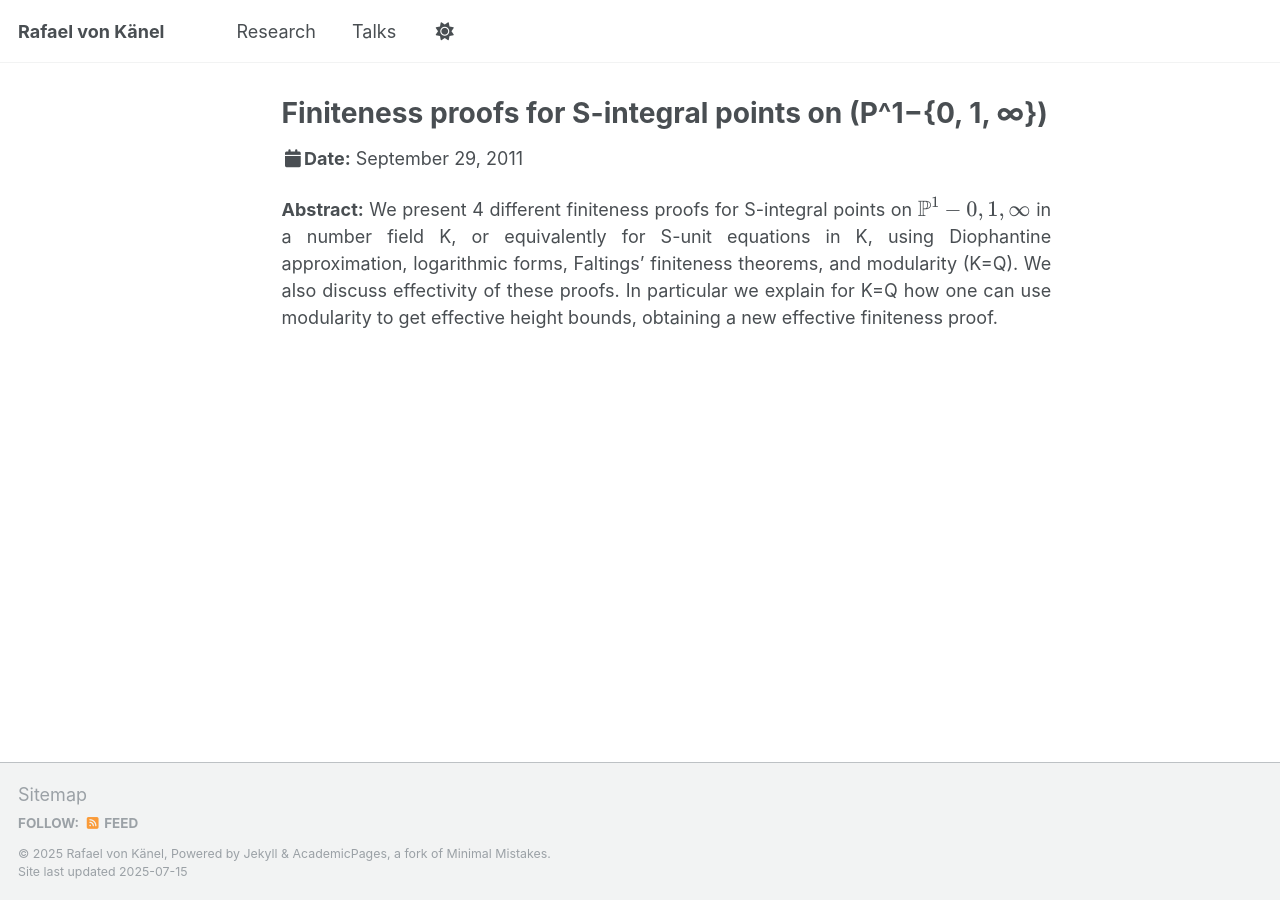
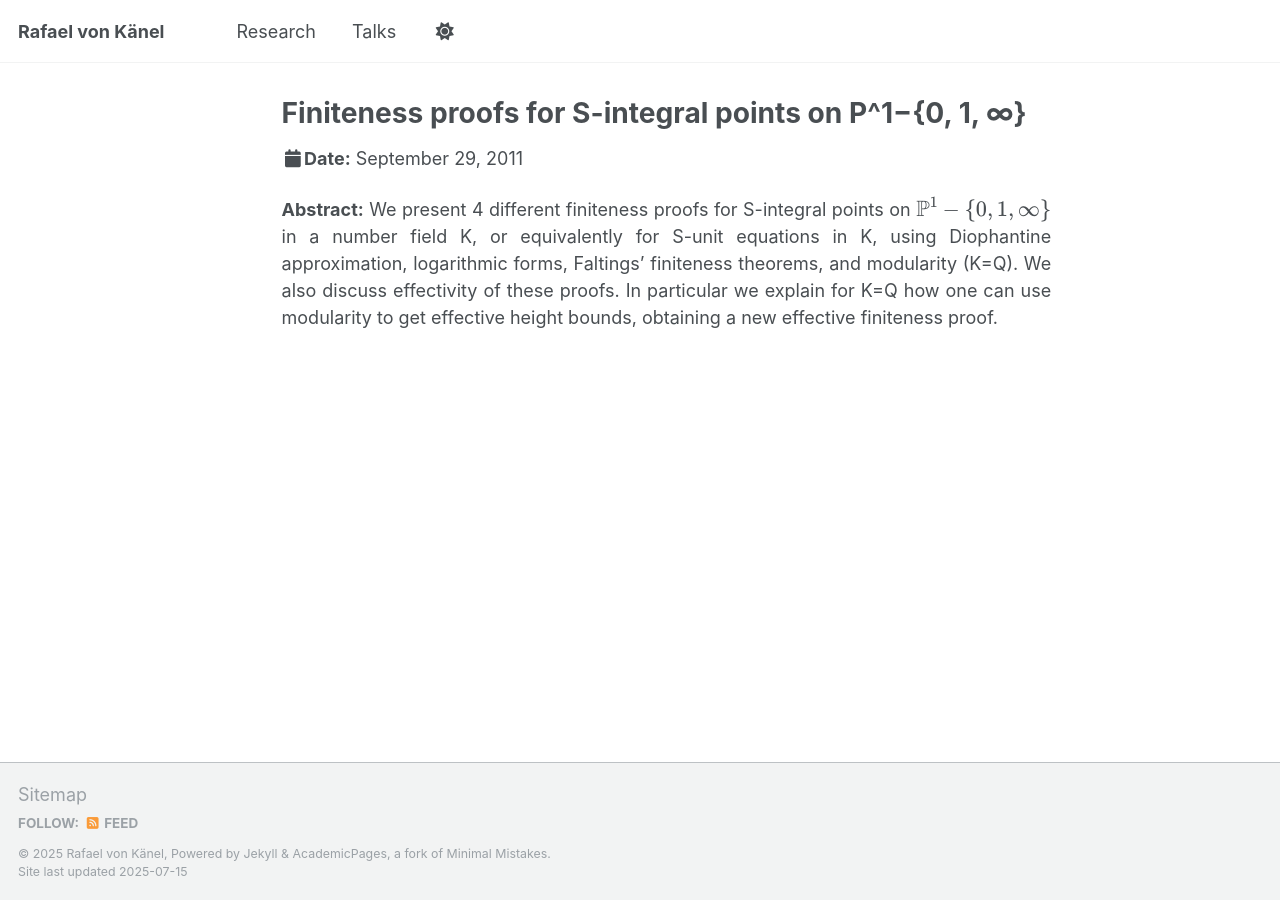
Before and after one commit to rafaelvonkanel/rafaelvonkanel.github.io, a Jekyll site: the page built from _talks/2011-09-29-talk.md, in a window 1280 px wide. Built offline with Jekyll 4.4.1, drawn with Linux system fonts in a browser that asks for light colours; a script that is not in the unit is left out.

Commit message:
Update 2011-09-29-talk.md

```diff
--- a/_talks/2011-09-29-talk.md
+++ b/_talks/2011-09-29-talk.md
@@ -1,8 +1,8 @@
 ---
-title: "Finiteness proofs for S-integral points on \\(P^1−{0, 1, ∞}\\)"
+title: "Finiteness proofs for S-integral points on P^1−{0, 1, ∞}"
 date: Sept 29, 2011
 nav_exclude: true
 author_profile: false
 ---
 <div style="text-align: justify !important; text-justify: inter-word;" markdown="1">
-**Abstract:** We present 4 different finiteness proofs for S-integral points on \\(\mathbb{P}^1−\{0, 1, \infty\}\\) in a number field K, or equivalently for S-unit equations in K, using Diophantine approximation, logarithmic forms, Faltings' finiteness theorems, and modularity (K=Q). We also discuss effectivity of these proofs. In particular we explain for K=Q how one can use modularity to get effective height bounds, obtaining a new effective finiteness proof.
+**Abstract:** We present 4 different finiteness proofs for S-integral points on \\(\mathbb{P}^1−\lbrace 0, 1, \infty\rbrace\\) in a number field K, or equivalently for S-unit equations in K, using Diophantine approximation, logarithmic forms, Faltings' finiteness theorems, and modularity (K=Q). We also discuss effectivity of these proofs. In particular we explain for K=Q how one can use modularity to get effective height bounds, obtaining a new effective finiteness proof.
```
